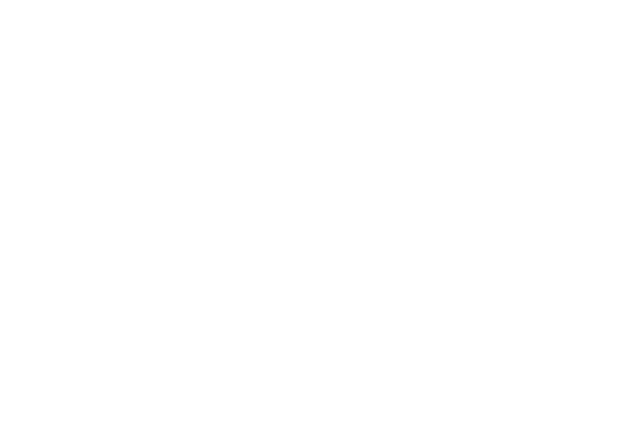
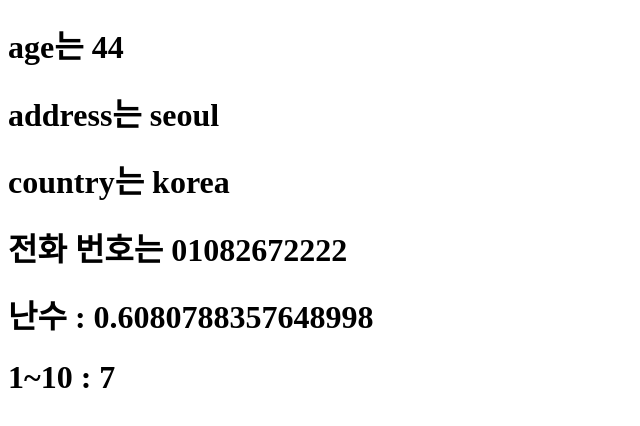
Before and after one commit to som42/reacht20231031, a React (Create React App) app: page / in a window 1280 px wide. Shown: the top 426 px of the page, without its empty margins (0-640 px from the left). Built offline with nearby package versions, Linux system fonts and the light colour scheme.

Commit message:
jsx에서 js 코드 작성은 {} 사용 연습완료

```diff
--- a/src/App.js
+++ b/src/App.js
@@ -1,9 +1,27 @@
+function MyComp() {
+  const address = "seoul";
+  const country = "korea";
+  const phone = "01082672222";
+  const age = 44;
+  const randomNumber = Math.random();
 
+  // 변수만 쓸수 있는게 아니라 간단한 연산자도 쓸수 있다.
+  return (
+    <>
+      <h1>age는 {age}</h1>
+      <h1>address는 {address}</h1>
+      <h1>country는 {country}</h1>
+      <h1>전화 번호는 {phone}</h1>
+      <h1>난수 : {randomNumber}</h1>
+      <h1>1~10 : {Math.ceil(randomNumber * 10)}</h1>
+    </>
+  );
+}
 
 function App() {
   return (
     <div>
-
+      <MyComp />
     </div>
   );
 }
```
